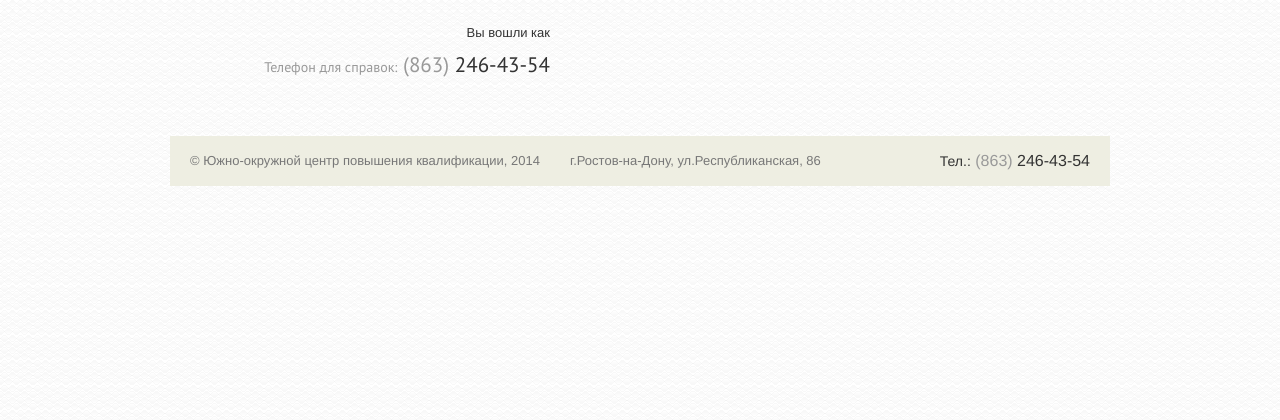
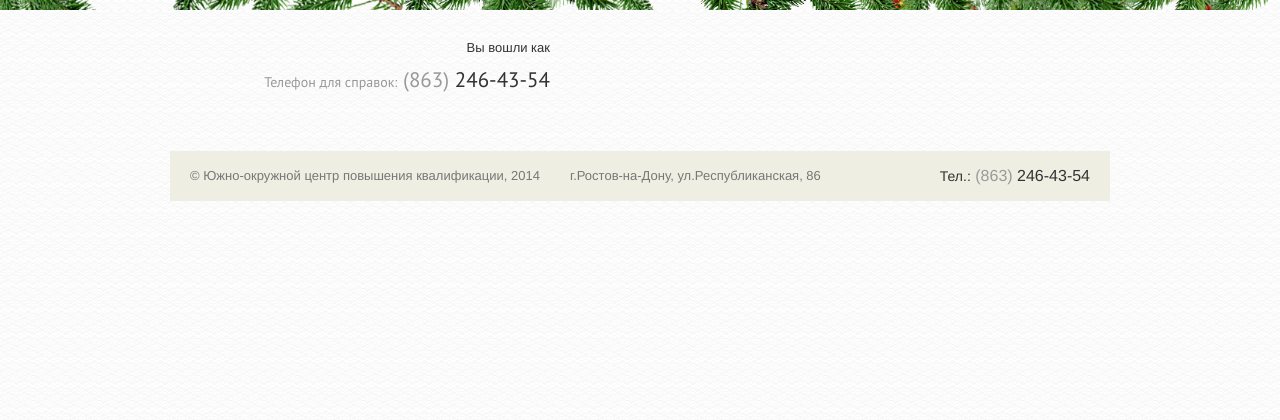
Before and after one commit to Grapheme/roscentrdpo, a PHP site: template application/views/admin_interface/head.php in a window 1280 px wide. Shown: the top 420 px of the page. Run offline with PHP 8.4, Linux system fonts and the light colour scheme; the template is opened without the code that fills it, so the values that code supplies are empty.

Commit message:
new year

```diff
--- a/css/style.css
+++ b/css/style.css
@@ -11,8 +11,20 @@ p { font: 14px/21px 'PT Sans', "Times New Roman", Times, serif; margin-bottom: 1
 
 /* ==|== header ====================================================== */
 
-header { margin: 10px 0 0; }
+header { margin: 68px 0 0; padding-top: 15px; }
 header.admin { margin: 10px 0 20px; }
+header:before {
+	content: "";
+	position: absolute;
+	left: 0;
+	top: 0;
+	width: 100%;
+	height: 160px;
+	background: url('../images/elka.png');
+	background-size: 100% auto;
+	background-repeat: no-repeat;
+	z-index: -1;
+}
 
 #logo { font-family: 'PT Sans', "Times New Roman", Times, serif; background: url("../img/logo_small.png") no-repeat scroll 0 5px transparent; display: block; color: #00699f; font-size: 30px; line-height: 36px; font-weight: bold; text-transform: uppercase; padding: 0 0 0 115px; position: relative; outline: 0 none; text-decoration: none; margin: 15px 0 0; }
 #logo span { font-size: 17px; font-weight: normal; left: 247px; position: absolute; text-transform: none; top: 34px;  }
```
Also changed, not shown: images/elka.png (added).
